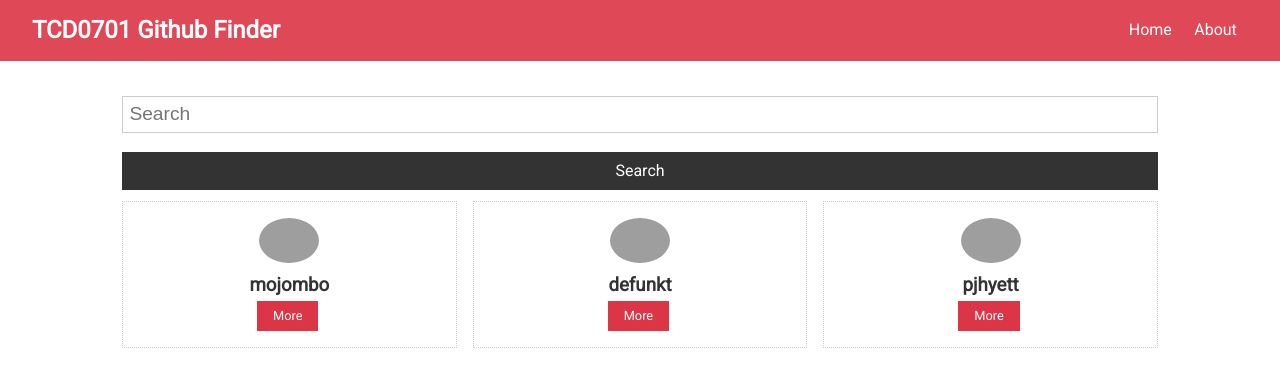
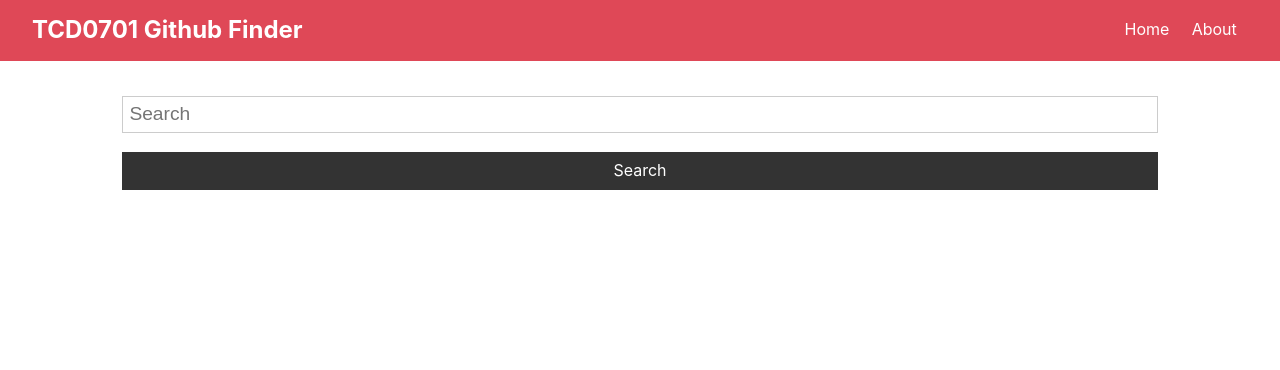
Before and after one commit to vinhhn3/tcd0701-react-course, a React (Create React App) app: page / in a window 1280 px wide. Shown: the top 370 px of the page. Built offline with nearby package versions, Linux system fonts and the light colour scheme; grey boxes are pictures that could not be loaded.

Commit message:
Search and display Users

```diff
--- a/package.json
+++ b/package.json
@@ -6,6 +6,7 @@
     "@testing-library/jest-dom": "^5.17.0",
     "@testing-library/react": "^13.4.0",
     "@testing-library/user-event": "^13.5.0",
+    "axios": "^1.6.2",
     "react": "^18.2.0",
     "react-dom": "^18.2.0",
     "react-scripts": "5.0.1",
--- a/src/App.js
+++ b/src/App.js
@@ -1,3 +1,4 @@
+import axios from "axios";
 import React from "react";
 import "./App.css";
 import Search from "./components/Search";
@@ -5,13 +6,29 @@ import Users from "./components/Users";
 import Navbar from "./layout/Navbar";
 
 class App extends React.Component {
+  state = {
+    users: [],
+  };
+
+  componentDidMount() {}
+
+  handleSearch = (text) => {
+    console.log(text);
+    axios
+      .get(`https://api.github.com/search/users?q=${text}`)
+      .then((response) => {
+        console.log(response.data.items);
+        this.setState({ users: response.data.items });
+      });
+  };
+
   render() {
     return (
       <div className="App">
         <Navbar />
         <div className="container">
-          <Search />
-          <Users />
+          <Search handleSearch={this.handleSearch} />
+          <Users users={this.state.users} />
         </div>
       </div>
     );
--- a/src/components/Search.js
+++ b/src/components/Search.js
@@ -1,12 +1,33 @@
 import React, { Component } from "react";
 
 export default class Search extends Component {
+  state = {
+    text: "",
+  };
+
+  handleSubmit = (e) => {
+    e.preventDefault(); // Stop form loading
+    this.props.handleSearch(this.state.text);
+  };
+
+  handleChange = (e) => {
+    console.log(e.target.value);
+    this.setState({ text: e.target.value });
+  };
   render() {
     return (
       <div>
         <form>
-          <input type="text" placeholder="Search" />
-          <button className="btn btn-dark btn-block" type="submit">
+          <input
+            onChange={this.handleChange}
+            type="text"
+            placeholder="Search"
+          />
+          <button
+            onClick={this.handleSubmit}
+            className="btn btn-dark btn-block"
+            type="submit"
+          >
             Search
           </button>
         </form>
--- a/src/components/Users.js
+++ b/src/components/Users.js
@@ -2,32 +2,10 @@ import React, { Component } from "react";
 import UserItem from "./UserItem";
 
 export default class Users extends Component {
-  state = {
-    users: [
-      {
-        login: "mojombo",
-        id: 1,
-        avatar_url: "https://avatars.githubusercontent.com/u/1?v=4",
-        html_url: "https://github.com/mojombo",
-      },
-      {
-        login: "defunkt",
-        id: 2,
-        avatar_url: "https://avatars.githubusercontent.com/u/2?v=4",
-        html_url: "https://github.com/defunkt",
-      },
-      {
-        login: "pjhyett",
-        id: 3,
-        avatar_url: "https://avatars.githubusercontent.com/u/3?v=4",
-        html_url: "https://github.com/pjhyett",
-      },
-    ],
-  };
   render() {
     return (
       <div style={userStyle}>
-        {this.state.users.map((user) => (
+        {this.props.users.map((user) => (
           <UserItem key={user.id} user={user} />
         ))}
       </div>
--- a/src/index.js
+++ b/src/index.js
@@ -1,15 +1,11 @@
-import React from 'react';
-import ReactDOM from 'react-dom/client';
-import './index.css';
-import App from './App';
-import reportWebVitals from './reportWebVitals';
+import React from "react";
+import ReactDOM from "react-dom/client";
+import App from "./App";
+import "./index.css";
+import reportWebVitals from "./reportWebVitals";
 
-const root = ReactDOM.createRoot(document.getElementById('root'));
-root.render(
-  <React.StrictMode>
-    <App />
-  </React.StrictMode>
-);
+const root = ReactDOM.createRoot(document.getElementById("root"));
+root.render(<App />);
 
 // If you want to start measuring performance in your app, pass a function
 // to log results (for example: reportWebVitals(console.log))
```
Also changed, not shown: 1 other file (tests, documents, lock files or other folders).
